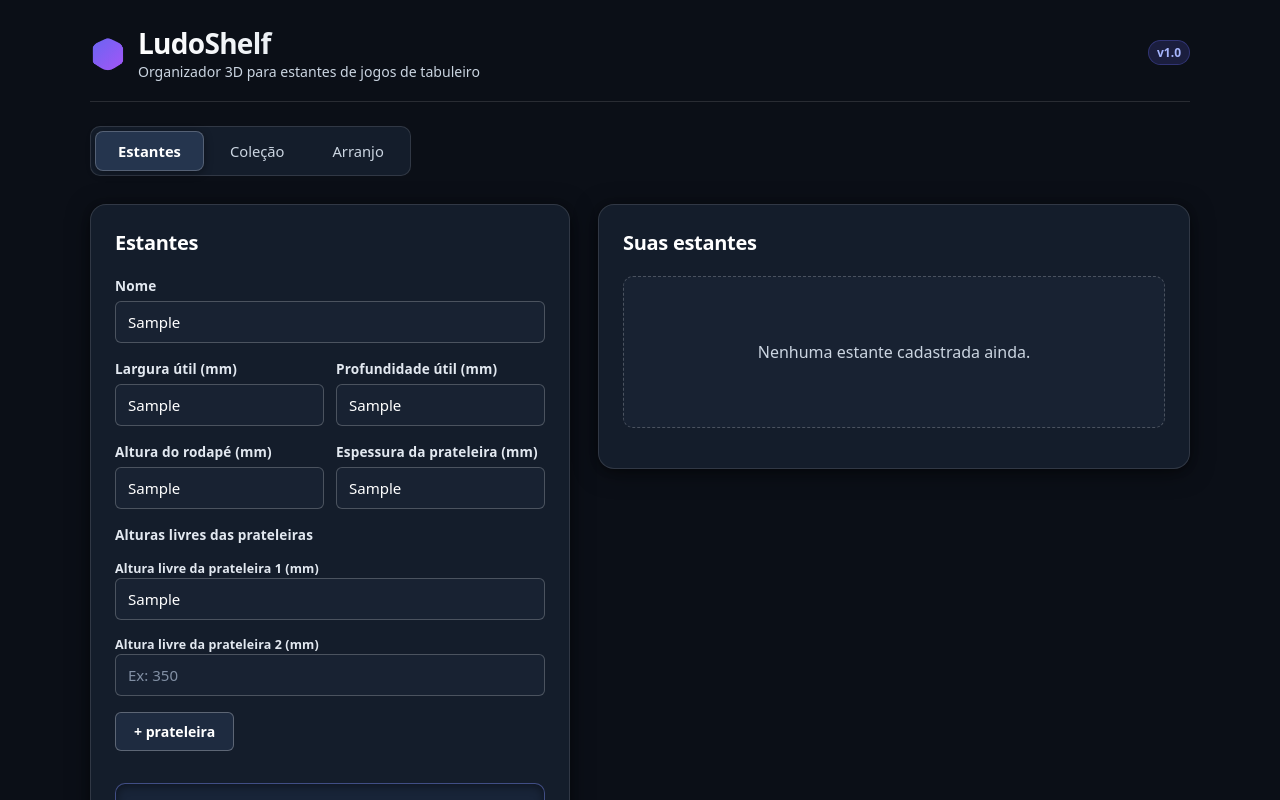
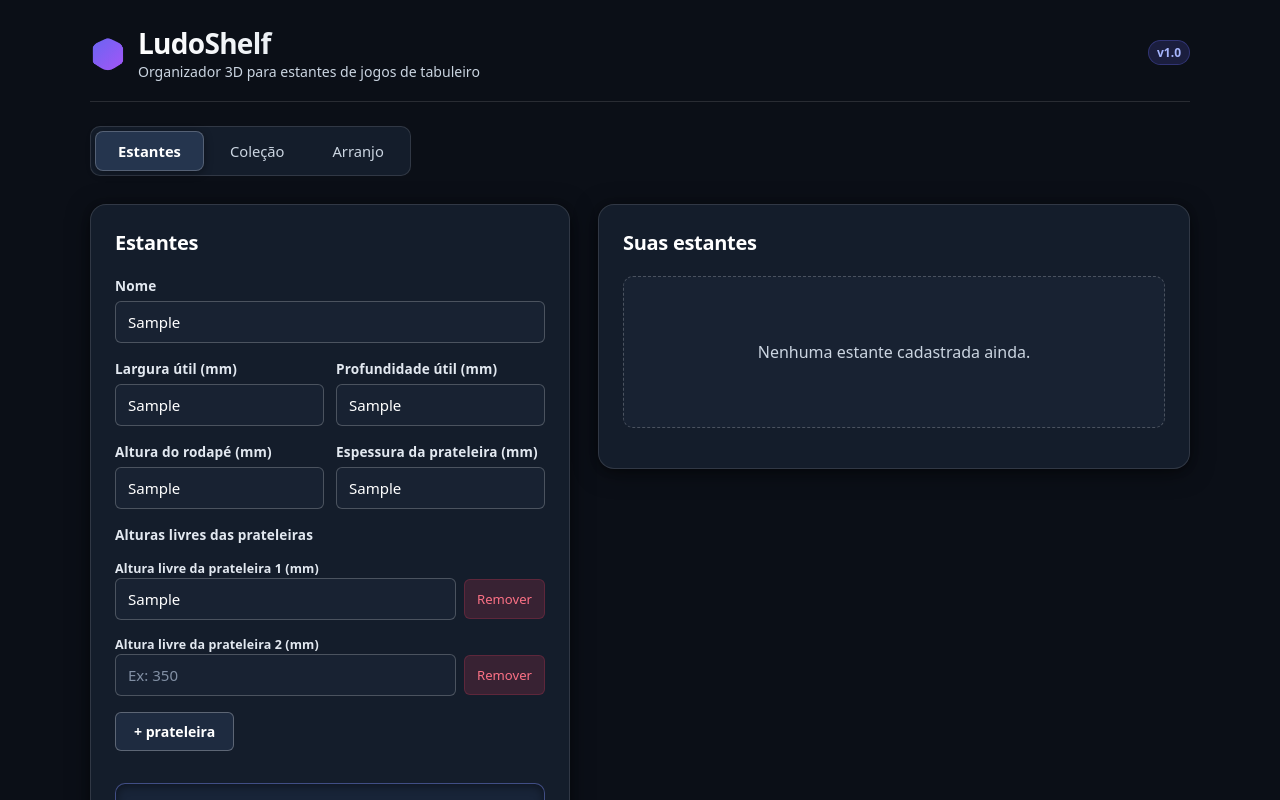
Before and after one commit to gianimpronta/ludoshelf, a React (Vite) app in the folder app/: page / in a window 1280 px wide. Both pictures are taken after typing "Sample", "Sample", "Sample", "Sample", "Sample", "Sample" into the empty fields and a click on the button "+ prateleira". Shown: the top 800 px of the page. Built offline with nearby package versions, Linux system fonts and the light colour scheme.

Commit message:
feat(estantes): adiciona remocao de prateleira no formulario

```diff
--- a/app/src/telas/estantes/FormularioDeEstante.tsx
+++ b/app/src/telas/estantes/FormularioDeEstante.tsx
@@ -54,6 +54,13 @@ export function FormularioDeEstante({
     setCampos((atual) => ({
       ...atual,
       alturasLivresMm: [...atual.alturasLivresMm, ''],
+    }))
+  }
+
+  function aoRemoverPrateleira(indice: number): void {
+    setCampos((atual) => ({
+      ...atual,
+      alturasLivresMm: atual.alturasLivresMm.filter((_, i) => i !== indice),
     }))
   }
 
@@ -138,6 +145,7 @@ export function FormularioDeEstante({
             <label htmlFor={`campo-altura-${indice}`} style={{ fontSize: '0.78rem' }}>
               Altura livre da prateleira {indice + 1} (mm)
             </label>
+            <div style={{ display: 'flex', gap: '8px', alignItems: 'center' }}>
               <input
                 id={`campo-altura-${indice}`}
                 className="input-texto"
@@ -145,6 +153,18 @@ export function FormularioDeEstante({
                 value={valor}
                 onChange={(e) => aoMudarAlturaLivre(indice, e.target.value)}
               />
+              {campos.alturasLivresMm.length > 1 && (
+                <button
+                  type="button"
+                  className="btn-remover"
+                  style={{ whiteSpace: 'nowrap', padding: '10px 12px' }}
+                  onClick={() => aoRemoverPrateleira(indice)}
+                  aria-label={`Remover prateleira ${indice + 1}`}
+                >
+                  Remover
+                </button>
+              )}
+            </div>
           </div>
         ))}
       </div>
```
Also changed, not shown: 1 other file (tests, documents, lock files or other folders). Lines whose indentation alone changed are shown as unchanged.
